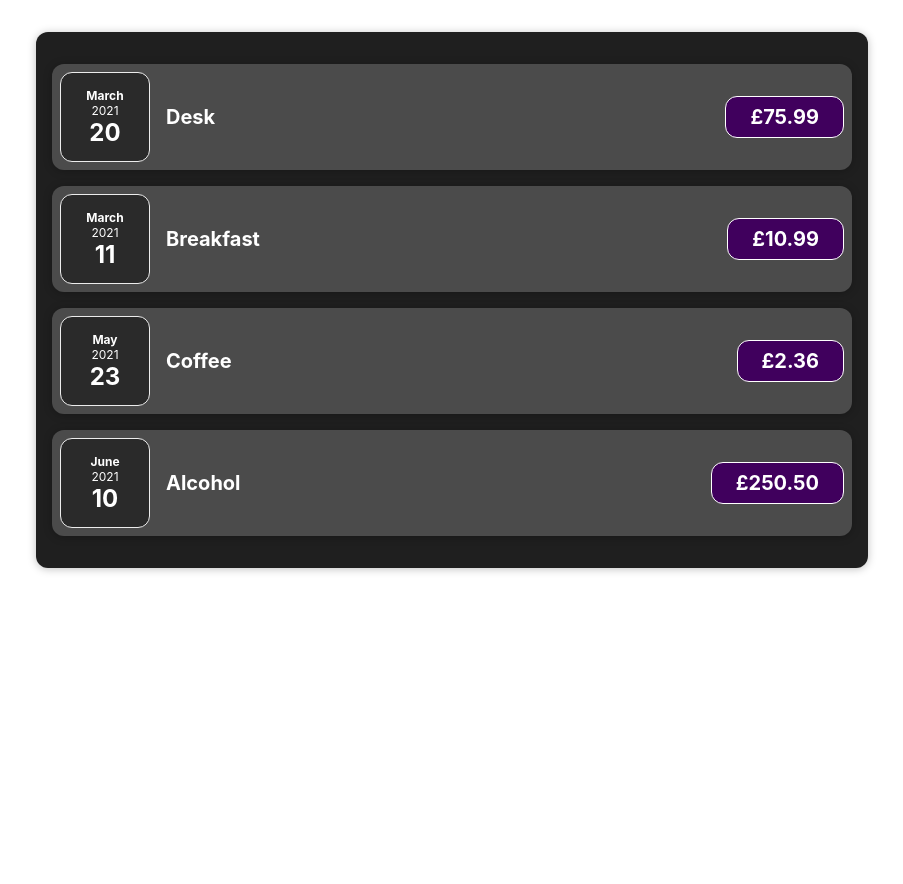
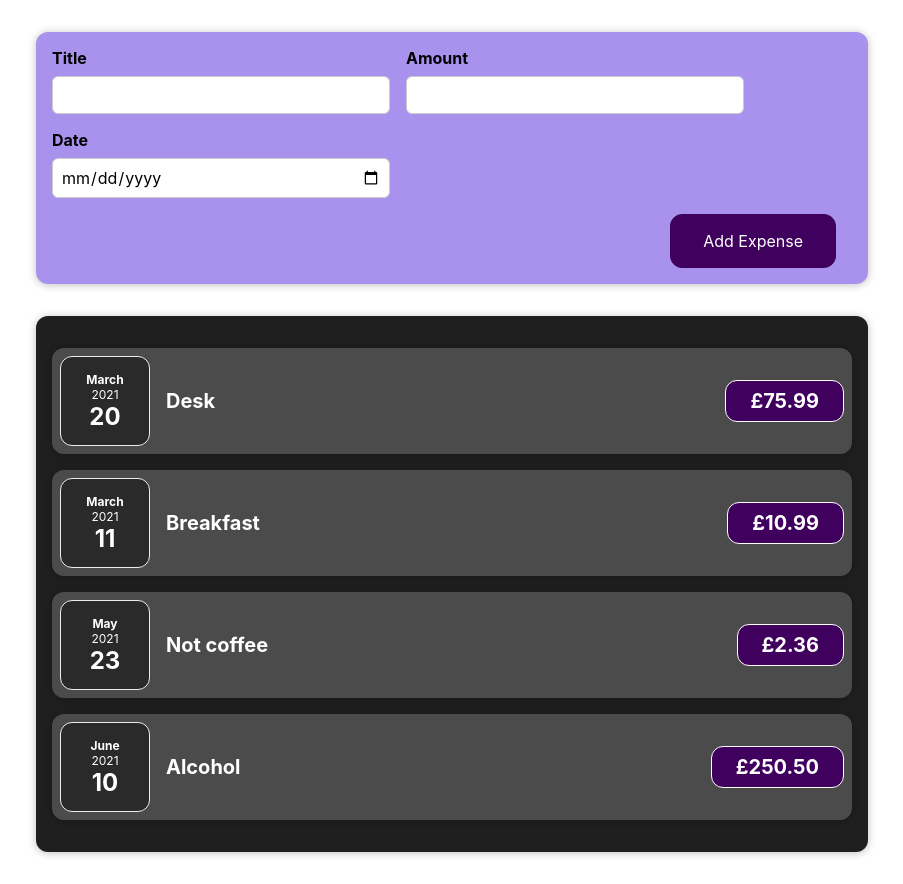
Before and after one commit to jasony4/react-learning, a React (Create React App) app: page / in a window 1280 px wide. Shown: the whole page, without its empty margins (188-1091 px from the left). Before the commit the page ends 800 px from the top, so only its background shows below. Built offline with nearby package versions, Linux system fonts and the light colour scheme.

Commit message:
finished session 4

```diff
--- a/src/App.js
+++ b/src/App.js
@@ -1,12 +1,14 @@
 import ExpenseItem from "./components/Expenses/ExpenseItem/ExpenseItem";
 import "./components/Expenses/Expenses.css";
 import Card from "./components/Card/Card";
+import NewExpense from "./components/NewExpense/NewExpense";
+import React from "react";
 
 function App() {
   const expenses = [
     { date: new Date(2021, 2, 20), title: "Desk", amount: 75.99 },
     { date: new Date(2021, 2, 11), title: "Breakfast", amount: 10.99 },
-    { date: new Date(2021, 4, 23), title: "Coffee", amount: 2.36 },
+    { date: new Date(2021, 4, 23), title: "Not coffee", amount: 2.36 },
     { date: new Date(2021, 5, 10), title: "Alcohol", amount: 250.5 },
   ];
 
@@ -19,7 +21,12 @@
     />
   ));
 
-  return <Card className="expenses">{mappedExpenses}</Card>;
+  return (
+    <>
+      <NewExpense />
+      <Card className="expenses">{mappedExpenses}</Card>
+    </>
+  );
 }
 
 export default App;
--- /dev/null
+++ b/src/components/NewExpense/ExpenseForm.css
@@ -0,0 +1,26 @@
+.new-expense__controls {
+  display: flex;
+  flex-wrap: wrap;
+  gap: 1rem;
+  margin-bottom: 1rem;
+  text-align: left;
+}
+
+.new-expense__control label {
+  font-weight: bold;
+  margin-bottom: 0.5rem;
+  display: block;
+}
+
+.new-expense__control input {
+  font: inherit;
+  padding: 0.5rem;
+  border-radius: 6px;
+  border: 1px solid #ccc;
+  width: 20rem;
+  max-width: 100%;
+}
+
+.new-expense__actions {
+  text-align: right;
+}
--- /dev/null
+++ b/src/components/NewExpense/ExpenseForm.js
@@ -0,0 +1,82 @@
+import React, { useState } from "react";
+import "./ExpenseForm.css";
+
+const ExpenseForm = () => {
+  /*   const [form, setForm] = useState({
+    title: "12345",
+    amount: "abcde",
+    date: ",./;'",
+  });
+
+  const inputChangeHandler = (event) => {
+    let spreadForm = { ...form };
+    const stateValue = event.target.name;
+    spreadForm[stateValue] = event.target.value;
+    setForm((prevState) => {
+      return {
+        ...prevState,
+        title: event.target.value,
+      };
+    });
+  }; */
+  const [enteredTitle, setTitle] = useState("");
+  const [enteredAmount, setAmount] = useState("");
+  const [enteredDate, setDate] = useState("");
+  const onTitleChangeHandler = (event) => {
+    setTitle(event.target.value);
+  };
+  const onAmountChangeHandler = (event) => {
+    setAmount(event.target.value);
+  };
+  const onDateChangeHandler = (event) => {
+    setDate(event.target.value);
+  };
+
+  const onSubmitHandler = (event) => {
+    event.preventDefault();
+    const expenseData = {
+      title: enteredTitle,
+      amount: Number(enteredAmount),
+      date: new Date(enteredDate),
+    };
+    console.log(expenseData);
+  };
+
+  return (
+    <div>
+      <form onSubmit={onSubmitHandler}>
+        <div className="new-expense__controls">
+          <div className="new-expense__control">
+            <label>Title</label>
+            <input onChange={onTitleChangeHandler} type="text" name="title" />
+          </div>
+          <div className="new-expense__control">
+            <label>Amount</label>
+            <input
+              name="amount"
+              onChange={onAmountChangeHandler}
+              type="number"
+              min="0.01"
+              step="0.01"
+            />
+          </div>
+          <div className="new-expense__control">
+            <label>Date</label>
+            <input
+              name="date"
+              onChange={onDateChangeHandler}
+              type="date"
+              min="2019-01-01"
+              max="2022-12-31"
+            />
+          </div>
+        </div>
+        <div className="new-expense__actions">
+          <button type="submit">Add Expense</button>
+        </div>
+      </form>
+    </div>
+  );
+};
+
+export default ExpenseForm;
--- /dev/null
+++ b/src/components/NewExpense/NewExpense.css
@@ -0,0 +1,38 @@
+.new-expense {
+  background-color: #a892ee;
+  padding: 1rem;
+  margin: 2rem auto;
+  width: 50rem;
+  max-width: 95%;
+  border-radius: 12px;
+  text-align: center;
+  box-shadow: 0 1px 8px rgba(0, 0, 0, 0.25);
+}
+
+.new-expense button {
+  font: inherit;
+  cursor: pointer;
+  padding: 1rem 2rem;
+  border: 1px solid #40005d;
+  background-color: #40005d;
+  color: white;
+  border-radius: 12px;
+  margin-right: 1rem;
+}
+
+.new-expense button:hover,
+.new-expense button:active {
+  background-color: #510674;
+  border-color: #510674;
+}
+
+.new-expense button.alternative {
+  color: #220131;
+  border-color: transparent;
+  background-color: transparent;
+}
+
+.new-expense button.alternative:hover,
+.new-expense button.alternative:active {
+  background-color: #ddb3f8;
+}
--- /dev/null
+++ b/src/components/NewExpense/NewExpense.js
@@ -0,0 +1,13 @@
+import React from "react";
+import ExpenseForm from "./ExpenseForm";
+import "./NewExpense.css";
+
+const NewExpense = () => {
+  return (
+    <div className="new-expense">
+      <ExpenseForm />
+    </div>
+  );
+};
+
+export default NewExpense;
```
